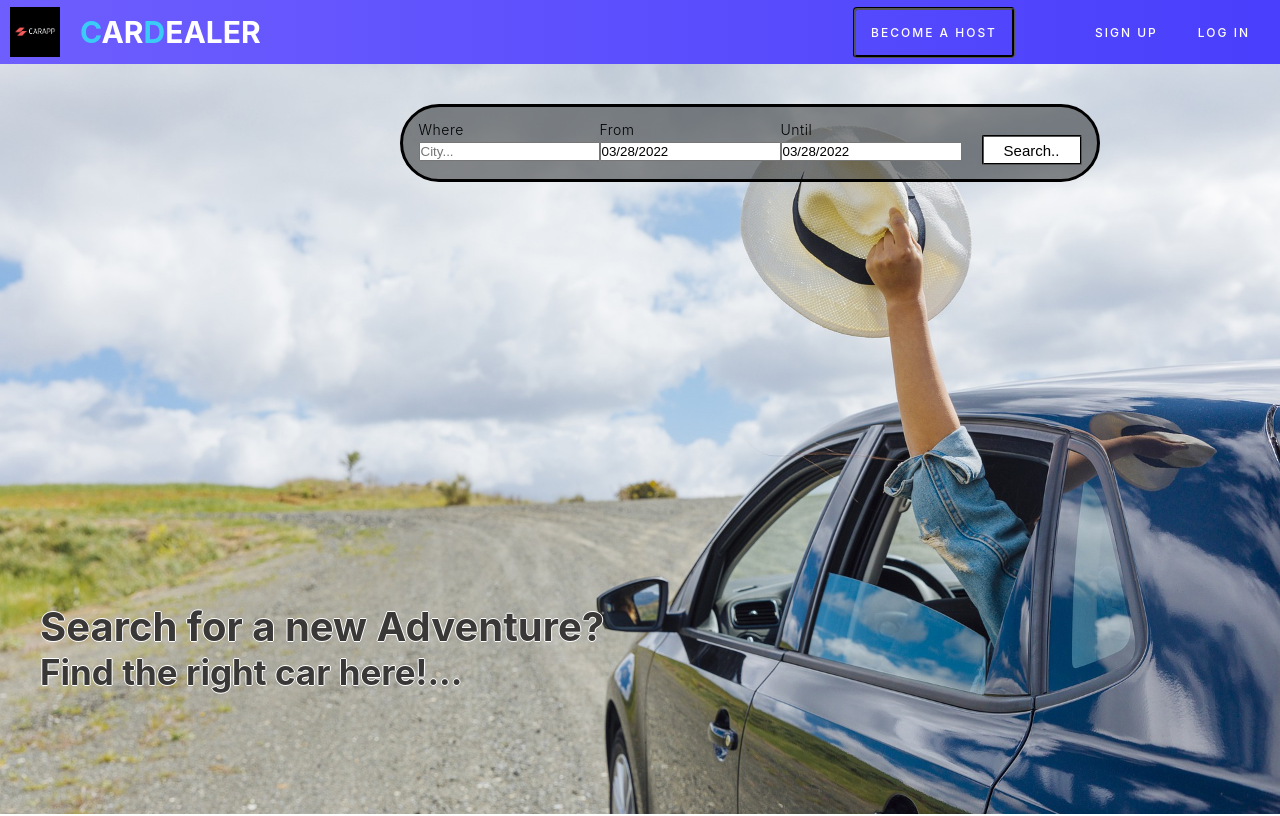
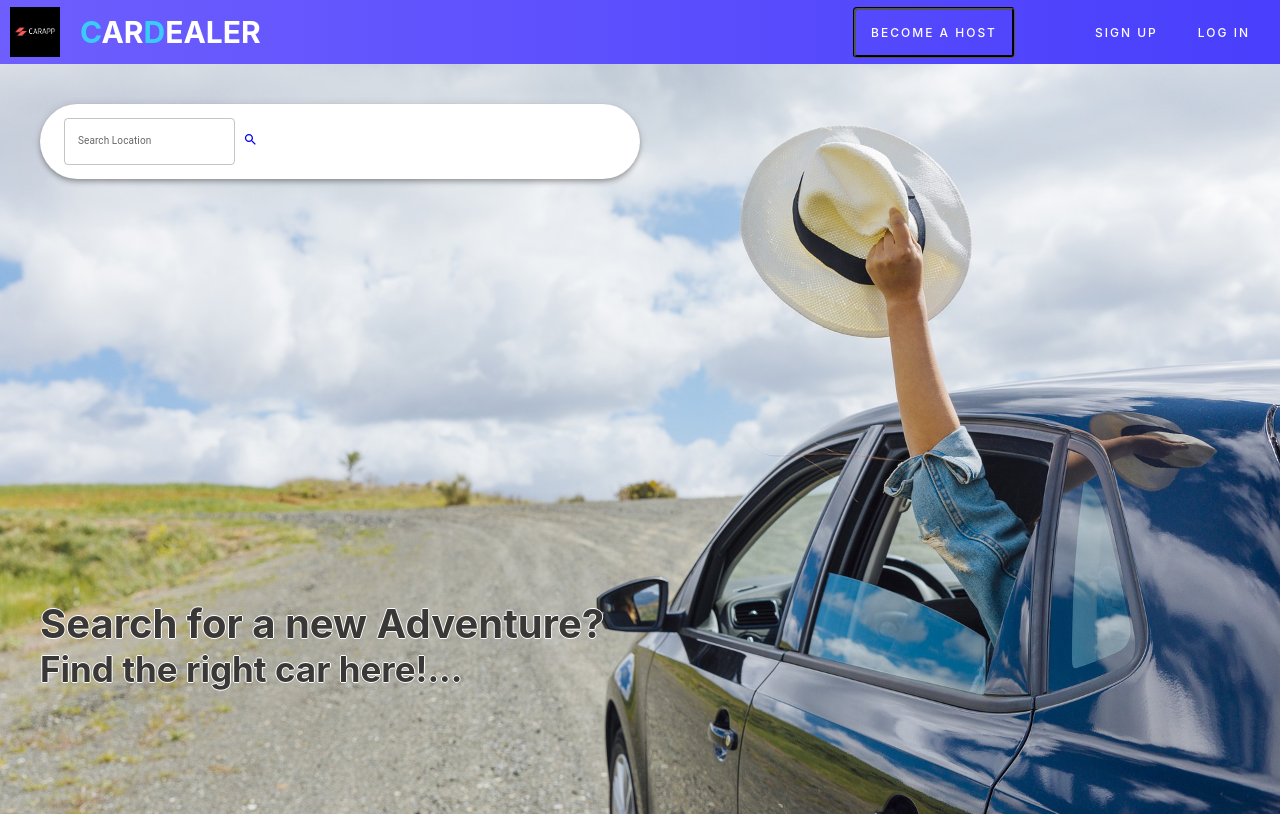
Before and after one commit to MarcelWestp/car-app-frontend, a React (Create React App) app: page / in a window 1280 px wide. Shown: the top 816 px of the page. Built offline with nearby package versions, Linux system fonts and the light colour scheme.

Commit message:
new searchbar

```diff
--- a/src/components/landingpage/hero/hero.tsx
+++ b/src/components/landingpage/hero/hero.tsx
@@ -1,11 +1,13 @@
 import React from 'react'
 import Searchbar from "./searchbar/searchbar"
+import NewSearchbar from './searchbar/searchbarNew'
 import "./hero.css"
 
 const Hero = () => {
   return (
     <div id="hero">
-        <Searchbar/>
+        {/* <Searchbar/> */}
+        <NewSearchbar />
         <div className="title">
           <h1>Search for a new Adventure?</h1>
           <h2>Find the right car here!...</h2>
--- /dev/null
+++ b/src/components/landingpage/hero/searchbar/searchbarNew.js
@@ -0,0 +1,67 @@
+import React, { useState } from "react";
+import AppBar from "@mui/material/AppBar";
+import Toolbar from "@mui/material/Toolbar";
+import IconButton from "@mui/material/IconButton";
+import Container from "@mui/material/Container";
+import TextField from "@mui/material/TextField";
+import DateRangePicker from "@mui/lab/DateRangePicker";
+import AdapterDateFns from "@mui/lab/AdapterDateFns";
+import LocalizationProvider from "@mui/lab/LocalizationProvider";
+import SearchIcon from "@mui/icons-material/Search";
+
+import "./searchbar.css";
+import { Link } from "react-router-dom";
+
+const SearchbarNew = () => {
+  const [value, setValue] = useState([null, null]);
+
+  return (
+      <AppBar
+        position="static"
+        sx={{
+          justifyContent: "center",
+          borderRadius: "55px",
+          width: 600,
+          height: 75,
+          backgroundColor: "white",
+        }}
+      >
+        <Container maxWidth="xl">
+          <Toolbar disableGutters>
+            <TextField
+              id="outlined-search"
+              label="Search Location"
+              type="search"
+            />
+            <LocalizationProvider dateAdapter={AdapterDateFns}>
+              <DateRangePicker
+                startText="From"
+                endText="Until"
+                value={value}
+                onChange={(newValue) => {
+                  setValue(newValue);
+                }}
+                renderInput={(startProps, endProps) => (
+                  <React.Fragment>
+                    <TextField {...startProps} />
+                    <TextField {...endProps} />
+                  </React.Fragment>
+                )}
+              />
+            </LocalizationProvider>
+            <IconButton
+              color="primary"
+              aria-label="upload picture"
+              component="span"
+            >
+              <Link to="/search">
+                <SearchIcon />
+              </Link>
+            </IconButton>
+          </Toolbar>
+        </Container>
+      </AppBar>
+  );
+};
+
+export default SearchbarNew;
```
Also changed, not shown: 1 other file (tests, documents, lock files or other folders).
